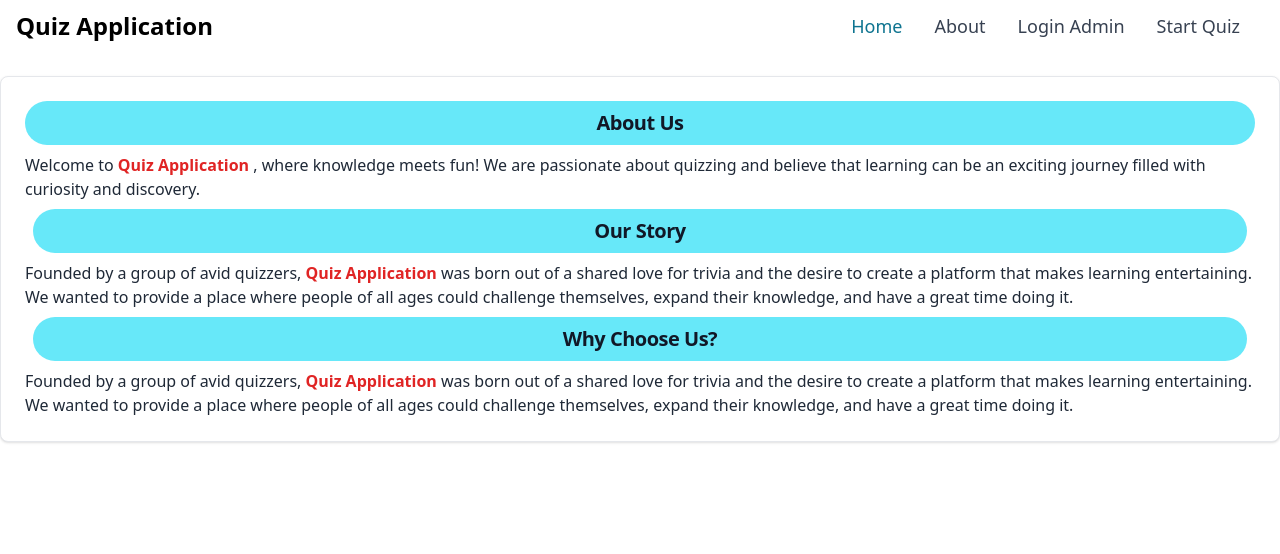
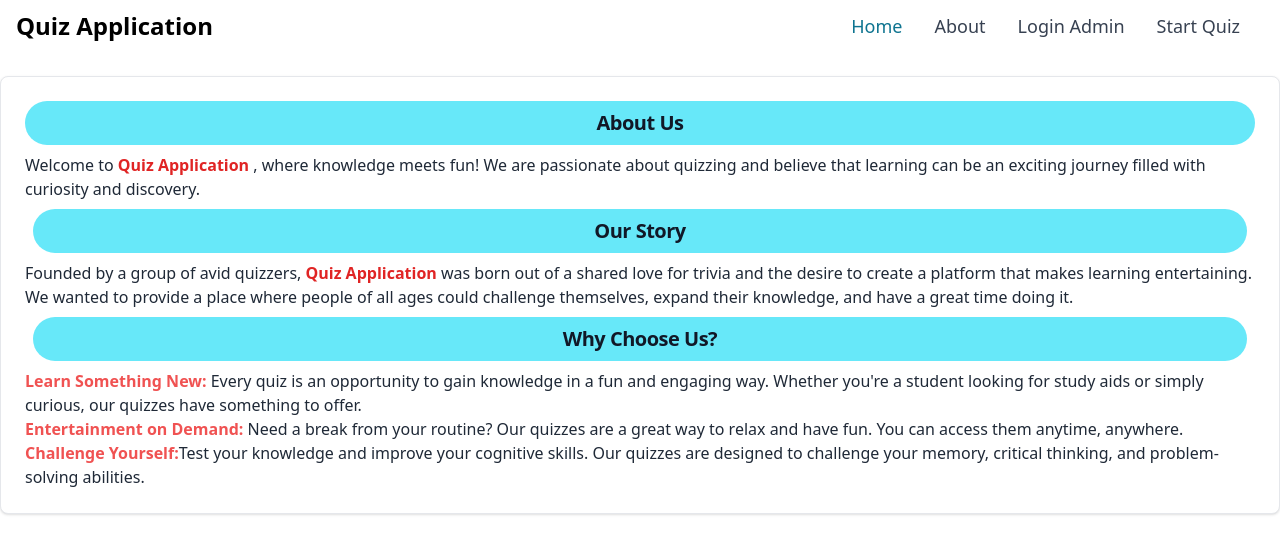
Before and after one commit to sainivivek1308/Full-Stack-Java-Quiz-Projects, a React (Create React App) app in the folder FRONTEND/: page /contact in a window 1280 px wide. Shown: the top 554 px of the page. Built offline with nearby package versions, Linux system fonts and the light colour scheme.

Commit message:
update backend

```diff
--- a/FRONTEND/src/Components/Contact.js
+++ b/FRONTEND/src/Components/Contact.js
@@ -21,9 +21,19 @@ const Contact = () => {
     <h5 class="mb-2 text-xl font-bold  text-center rounded-full p-2  m-2 tracking-tight  bg-cyan-300  text-gray-900 dark:text-white">
       Why Choose Us?
     </h5>
-    <p class="font-normal text-gray-800 dark:text-gray-400">
-      Founded by a group of avid quizzers, <span className='font-bold text-red-600'> Quiz Application </span> was born out of a shared love for trivia and the desire to create a platform that makes learning entertaining. We wanted to provide a place where people of all ages could challenge themselves, expand their knowledge, and have a great time doing it.
-    </p>
+        <ul class="font-normal text-gray-800 dark:text-gray-400">
+      <li>
+      <span className='font-bold text-red-500'>Learn Something New:</span> Every quiz is an opportunity to gain knowledge in a fun and engaging way. Whether you're a student looking for study aids or simply curious, our quizzes have something to offer.
+      </li>
+      <li>
+      <span className='font-bold text-red-500'>Entertainment on Demand:</span> Need a break from your routine? Our quizzes are a great way to relax and have fun. You can access them anytime, anywhere.
+      </li>
+      <li>
+      <span className='font-bold text-red-500'>Challenge Yourself:</span>
+       Test your knowledge and improve your cognitive skills. Our quizzes are designed to challenge your memory, critical thinking, and problem-solving abilities.
+      </li>
+      </ul>
+
 
     </div>
 
--- a/FRONTEND/src/Components/Login.jsx
+++ b/FRONTEND/src/Components/Login.jsx
@@ -3,8 +3,10 @@ import { useNavigate } from 'react-router-dom';
 import { confirmAlert } from "react-confirm-alert";
 import Navbarr from './Navbarr';
 import axios from 'axios';
+import { faSlash } from '@fortawesome/free-solid-svg-icons';
 const Login = () => {
     const [email, setEmail] = useState('');
+    const [loginvalid,setloginvalid]=useState(false);
     const [password, setPassword] = useState('');
     const [name,setName] = useState("");
     const [passwordalert,setPasswordalert]=useState(false)
@@ -41,9 +43,11 @@ const Login = () => {
                     }
                   })
                   .then(response => {
+                    alert("Now work are progress,login window render again")
                     // handle success
                     navigate("/homelogin")
-                    localStorage.setItem("loginsucess",true)
+                    setloginvalid(true)
+                    localStorage.setItem("loginsucess",loginvalid)
                   })
                   .catch(error => {
                     // handle error
--- a/FRONTEND/src/Components/QuizResult.js
+++ b/FRONTEND/src/Components/QuizResult.js
@@ -17,7 +17,7 @@ const QuizResult = ({data}) => {
 
   return (
     <>
-    <Navbarr/>
+
     {data?
       (<>
       <div className=' flex bg-red-500 rounded-2xl  flex-col justify-between  p-4 mx-2 '>
--- a/FRONTEND/src/Components/StartQuiz.js
+++ b/FRONTEND/src/Components/StartQuiz.js
@@ -18,7 +18,7 @@ const StartQuiz = () => {
     setpostuserdata({...postuserdata,[event.target.name]:event.target.value})
     //console.log(event.target.name," and value is ",event.target.value)
   }
-  async function hello(event){
+  function hello(event){
 
     event.preventDefault();
     //alert("Clicked");
@@ -30,7 +30,7 @@ const StartQuiz = () => {
         getdata(response.data)
         console.log(response.data);
         localStorage.setItem("startquiz",true);
-
+        navigate("/StartQuiz")
       })
       .catch((error) => {
         if (error.response) {
@@ -43,7 +43,7 @@ const StartQuiz = () => {
         }
       });
       //await setTimeout(hello,60000);
-      navigate("/StartQuiz")
+
       //setClick(true);
 
   }
```
Also changed, not shown: 1 other file (tests, documents, lock files or other folders).
